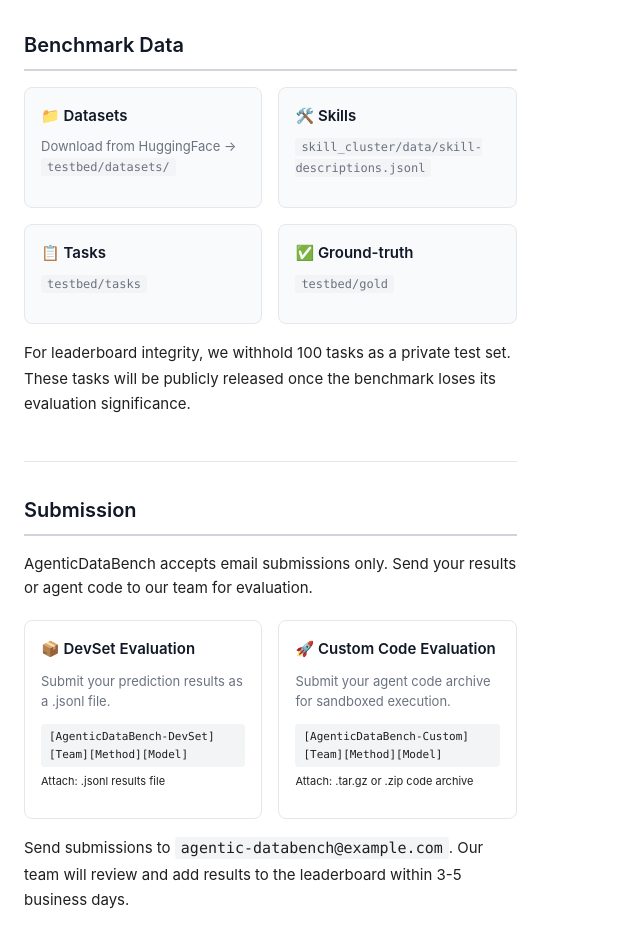
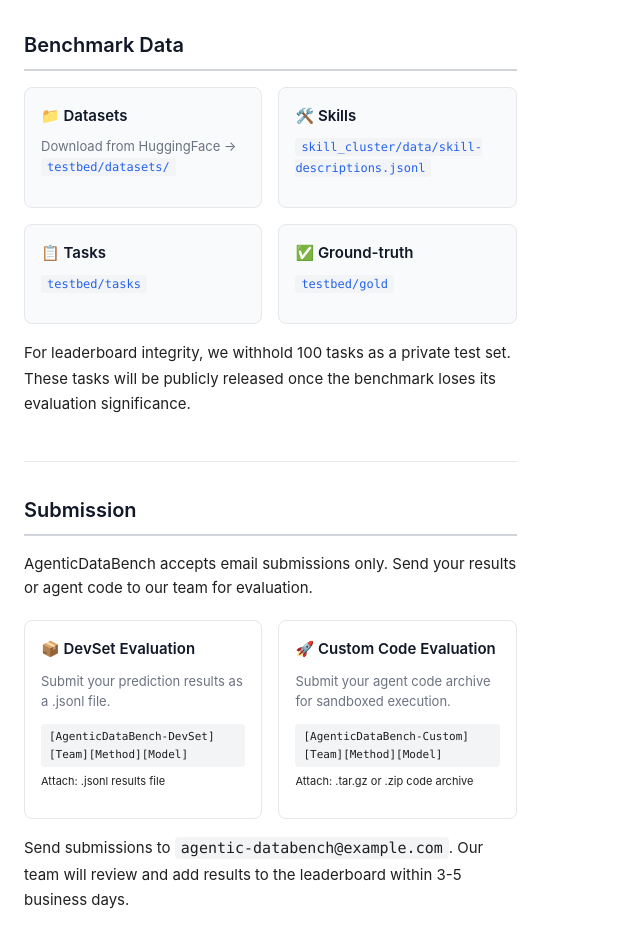
Before and after one commit to AgenticDataBench/AgenticDataBench.github.io, a Vue app: page /#/ in a window 1280 px wide. Shown: the part 1340-2275 px from the top of the page, without its empty margins (0-640 px from the left). Built offline with nearby package versions, Linux system fonts and the light colour scheme.

Commit message:
feat: add links to benchmark data paths
- Link benchmark data paths to GitHub repository

Co-Authored-By: Claude Opus 4.7 <noreply@anthropic.com>

```diff
--- a/src/views/Home.vue
+++ b/src/views/Home.vue
@@ -111,19 +111,19 @@
         <div class="benchmark-grid">
           <div class="benchmark-item">
             <h3 class="benchmark-title">📁 Datasets</h3>
-            <p class="benchmark-desc">Download from HuggingFace → <code>testbed/datasets/</code></p>
+            <p class="benchmark-desc">Download from HuggingFace → <a href="https://github.com/AgenticDataBench/AgenticDataBench/tree/main/testbed/datasets" target="_blank" rel="noopener noreferrer"><code>testbed/datasets/</code></a></p>
           </div>
           <div class="benchmark-item">
             <h3 class="benchmark-title">🛠️ Skills</h3>
-            <p class="benchmark-desc"><code>skill_cluster/data/skill-descriptions.jsonl</code></p>
+            <p class="benchmark-desc"><a href="https://github.com/AgenticDataBench/AgenticDataBench/blob/main/skill_cluster/data/skill-descriptions.jsonl" target="_blank" rel="noopener noreferrer"><code>skill_cluster/data/skill-descriptions.jsonl</code></a></p>
           </div>
           <div class="benchmark-item">
             <h3 class="benchmark-title">📋 Tasks</h3>
-            <p class="benchmark-desc"><code>testbed/tasks</code></p>
+            <p class="benchmark-desc"><a href="https://github.com/AgenticDataBench/AgenticDataBench/tree/main/testbed/tasks" target="_blank" rel="noopener noreferrer"><code>testbed/tasks</code></a></p>
           </div>
           <div class="benchmark-item">
             <h3 class="benchmark-title">✅ Ground-truth</h3>
-            <p class="benchmark-desc"><code>testbed/gold</code></p>
+            <p class="benchmark-desc"><a href="https://github.com/AgenticDataBench/AgenticDataBench/tree/main/testbed/gold" target="_blank" rel="noopener noreferrer"><code>testbed/gold</code></a></p>
           </div>
         </div>
         <p class="section-body" style="margin-top: 16px;">
```
